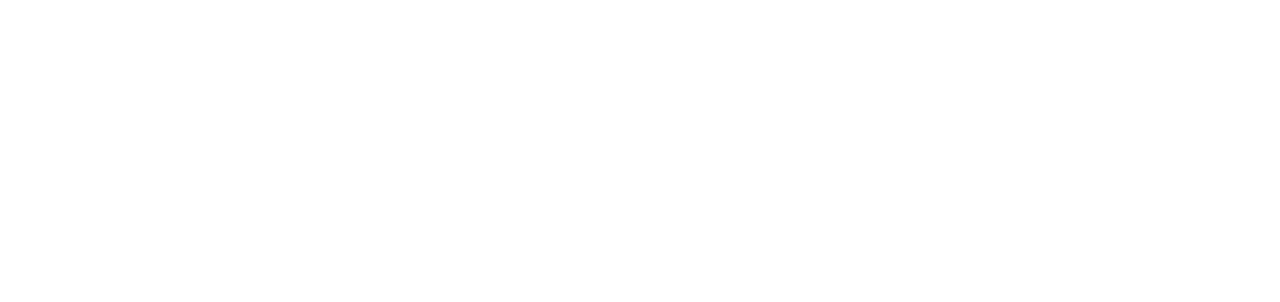
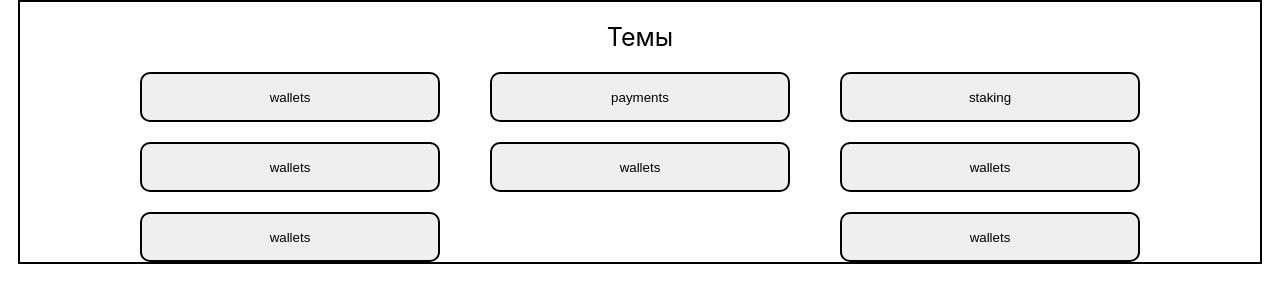
Before and after one commit to EmilAbsalyamov/CosmosCourse, a React (Create React App) app: page /courses in a window 1280 px wide. Before the commit this address had no page. Shown: the top 302 px of the page. Built offline with nearby package versions, Linux system fonts and the light colour scheme.

Commit message:
Refactor routing and data structure, fix naming

```diff
--- a/src/Components/Router.tsx
+++ b/src/Components/Router.tsx
@@ -1,17 +1,31 @@
 import { BrowserRouter, Routes, Route } from "react-router-dom";
-import CourseTopic from "../Pages/CourseTopic";
+import Course from "../Pages/Course";
 import Earning from "../Pages/Earning";
 import Home from "../Pages/Home";
-import Topics from "../Pages/Topics";
+import { ICourse } from "../types";
+import Courses from "../Pages/Courses";
 
-const Router: React.FunctionComponent = () => {
+interface IProps {
+  courses: ICourse[];
+}
+
+const Router: React.FunctionComponent<IProps> = ({ courses }) => {
+  const coursesRoutes = courses.map((course) => {
+    return (
+      <Route
+        path={`course/${course.name}`}
+        element={<Course courseData={course} />}
+      />
+    );
+  });
+
   return (
     <BrowserRouter>
       <Routes>
-        <Route path="/" element={<Home />} />
-        <Route path="topics" element={<Topics />} />
+        <Route path="/" element={<Home firstCourse={courses[0]} />} />
+        <Route path="courses" element={<Courses courses={courses} />} />
         <Route path="earning" element={<Earning />} />
-        <Route path="course" element={<CourseTopic />} />
+        {coursesRoutes}
       </Routes>
     </BrowserRouter>
   );
--- a/src/Components/Tile.tsx
+++ b/src/Components/Tile.tsx
@@ -1,17 +1,19 @@
 import { NavLink } from "react-router-dom";
+import { ICourse } from "../types";
 
-type TileMode = "topics" | "earning" | "course";
+type TileMode = "courses" | "earning" | "course";
 
 interface IProps {
   mode: TileMode;
+  firstCourse?: ICourse;
 }
 
 const tilesData = {
-  topics: {
+  courses: {
     name: "Выбрать высоту",
     description:
       "Если ты бывалый космонавт ты можешь пробежаться по темам и выбрать интересующий тебя вопрос",
-    url: "/topics",
+    url: "/courses",
   },
   earning: {
     name: "Заработок в Космосе",
@@ -27,16 +29,16 @@ const tilesData = {
   },
 };
 
-const Tile: React.FunctionComponent<IProps> = ({ mode }) => {
+const Tile: React.FunctionComponent<IProps> = ({ mode, firstCourse }) => {
   let name: string = "";
   let url: string = "";
   let description: string = "";
 
   switch (mode) {
-    case "topics":
-      name = tilesData.topics.name;
-      description = tilesData.topics.description;
-      url = tilesData.topics.url;
+    case "courses":
+      name = tilesData.courses.name;
+      description = tilesData.courses.description;
+      url = tilesData.courses.url;
       break;
     case "earning":
       name = tilesData.earning.name;
@@ -47,7 +49,7 @@ const Tile: React.FunctionComponent<IProps> = ({ mode }) => {
     case "course":
       name = tilesData.course.name;
       description = tilesData.course.description;
-      url = tilesData.course.url;
+      url = `${tilesData.course.url}/${firstCourse?.name}`;
   }
 
   return (
--- /dev/null
+++ b/src/Pages/Course.tsx
@@ -0,0 +1,12 @@
+import React from "react";
+import { ICourse } from "../types";
+
+interface IProps {
+  courseData: ICourse;
+}
+
+const Courses: React.FunctionComponent<IProps> = ({ courseData }) => {
+  return <div className="container">{courseData.name}</div>;
+};
+
+export default Courses;
--- a/src/Pages/CourseTopic.tsx
+++ /dev/null
@@ -1,7 +0,0 @@
-import React from "react";
-
-const Courses: React.FunctionComponent = () => {
-  return <div className="container">Courses</div>;
-};
-
-export default Courses;
--- /dev/null
+++ b/src/Pages/Courses.tsx
@@ -0,0 +1,28 @@
+import React from "react";
+import { NavLink } from "react-router-dom";
+import { ICourse } from "../types";
+
+interface IProps {
+  courses: ICourse[];
+}
+
+const Courses: React.FunctionComponent<IProps> = ({ courses }) => {
+  const coursesList = courses.map((course: ICourse) => {
+    return (
+      <div className="course" key={course.id}>
+        <NavLink to={`/course/${course.name}`}>
+          <button className="button">{course.name}</button>
+        </NavLink>
+      </div>
+    );
+  });
+
+  return (
+    <div className="container">
+      <div className="coursesTitle">Темы</div>
+      <div className="coursesList">{coursesList}</div>
+    </div>
+  );
+};
+
+export default Courses;
--- a/src/Pages/Home.tsx
+++ b/src/Pages/Home.tsx
@@ -1,8 +1,13 @@
 import React from "react";
-import CommunityBlock from "../Components/CommunityBlock";
-import Tile from "../Components/Tile";
+import CommunityBlock from "../components/CommunityBlock";
+import Tile from "../components/Tile";
+import { ICourse } from "../types";
 
-const Home: React.FunctionComponent = () => {
+interface IProps {
+  firstCourse: ICourse;
+}
+
+const Home: React.FunctionComponent<IProps> = ({ firstCourse }) => {
   return (
     <div className="container">
       <div className="header">
@@ -12,8 +17,8 @@ const Home: React.FunctionComponent = () => {
         </div>
       </div>
       <div className="buttonsRow">
-        <Tile mode="course" />
-        <Tile mode="topics" />
+        <Tile mode="course" firstCourse={firstCourse} />
+        <Tile mode="courses" />
       </div>
       <div>
         <Tile mode="earning" />
--- a/src/Pages/Topics.tsx
+++ /dev/null
@@ -1,32 +0,0 @@
-import React from "react";
-import { NavLink } from "react-router-dom";
-import topics from "./../data/courses/courses.json";
-
-interface ITopic {
-  id: number;
-  name: string;
-  subtitle: string;
-  mainInfo: string;
-  videoUrls: string[];
-}
-
-const Topics: React.FunctionComponent = () => {
-  const topicsList = JSON.parse(JSON.stringify(topics)).map((topic: ITopic) => {
-    return (
-      <div className="topic" key={topic.id}>
-        <NavLink to={`/course/${topic.id}`}>
-          <button className="button">{topic.name}</button>
-        </NavLink>
-      </div>
-    );
-  });
-
-  return (
-    <div className="container">
-      <div className="topicsTitle">Темы</div>
-      <div className="topicsList">{topicsList}</div>
-    </div>
-  );
-};
-
-export default Topics;
--- a/src/data/courses/courses.json
+++ b/src/data/courses/courses.json
@@ -8,14 +8,14 @@
   },
   {
     "id": 2,
-    "name": "wallets",
+    "name": "payments",
     "subtitle": "",
     "mainInfo": "",
     "videoUrls": ["", "", ""]
   },
   {
     "id": 3,
-    "name": "wallets",
+    "name": "staking",
     "subtitle": "",
     "mainInfo": "",
     "videoUrls": ["", "", ""]
--- a/src/index.css
+++ b/src/index.css
@@ -96,18 +96,18 @@ a {
   color: black;
 }
 
-.topicsList {
+.coursesList {
   width: 1000px;
   display: flex;
   justify-content: space-between;
   flex-wrap: wrap;
 }
 
-.topicsTitle {
+.coursesTitle {
   font-size: 25px;
   margin-top: 20px;
 }
 
-.topic {
+.course {
   margin-top: 20px;
 }
--- a/src/index.tsx
+++ b/src/index.tsx
@@ -1,13 +1,17 @@
 import React from "react";
 import ReactDOM from "react-dom/client";
 import "./index.css";
-import Router from "./Components/Router";
+import Router from "./components/Router";
+import courses from "./data/courses/courses.json";
+import { ICourse } from "./types";
+
+const coursesData: ICourse[] = JSON.parse(JSON.stringify(courses));
 
 const root = ReactDOM.createRoot(
   document.getElementById("root") as HTMLElement
 );
 root.render(
   <React.StrictMode>
-    <Router />
+    <Router courses={coursesData} />
   </React.StrictMode>
 );
--- /dev/null
+++ b/src/types/index.ts
@@ -0,0 +1,7 @@
+export interface ICourse {
+  id: number;
+  name: string;
+  subtitle: string;
+  mainInfo: string;
+  videoUrls: string[];
+}
```
